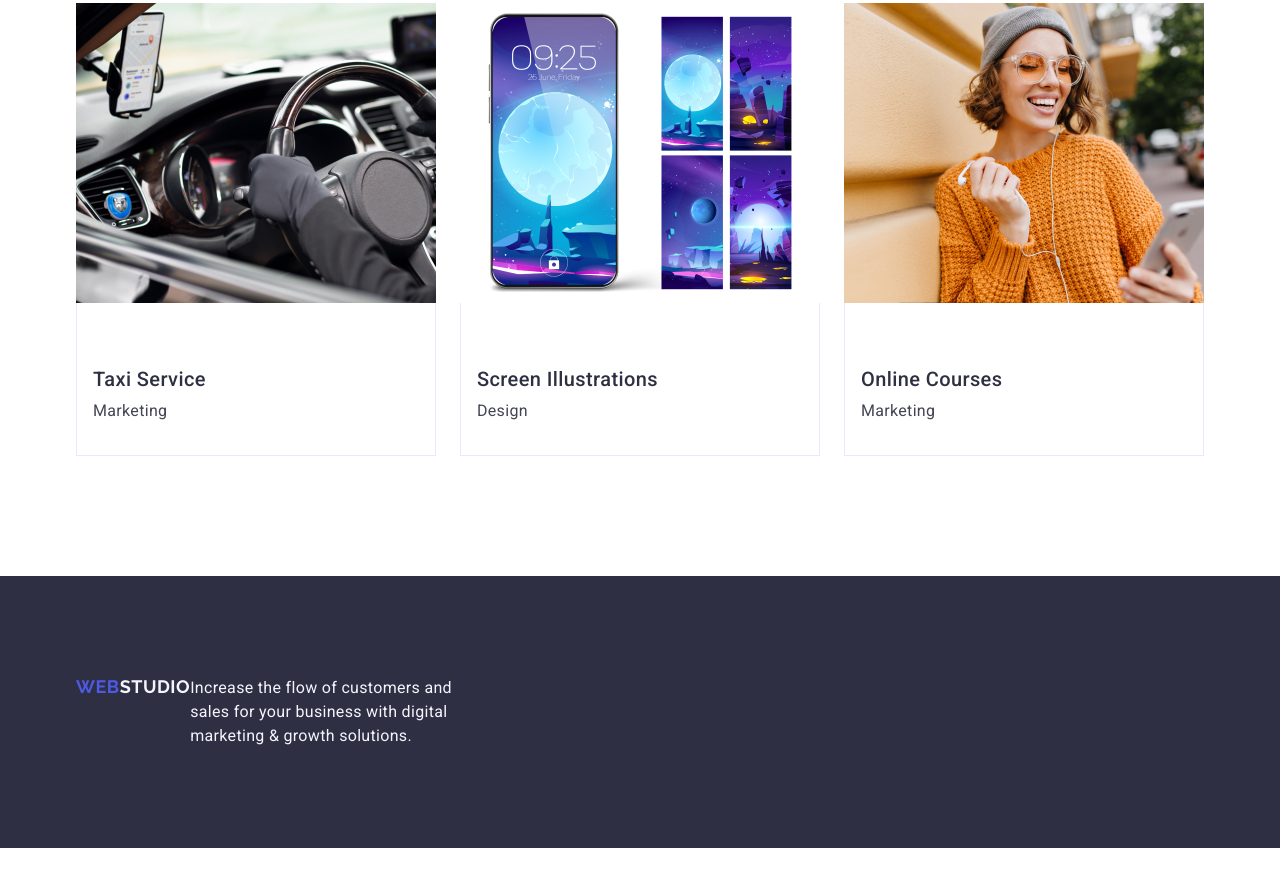
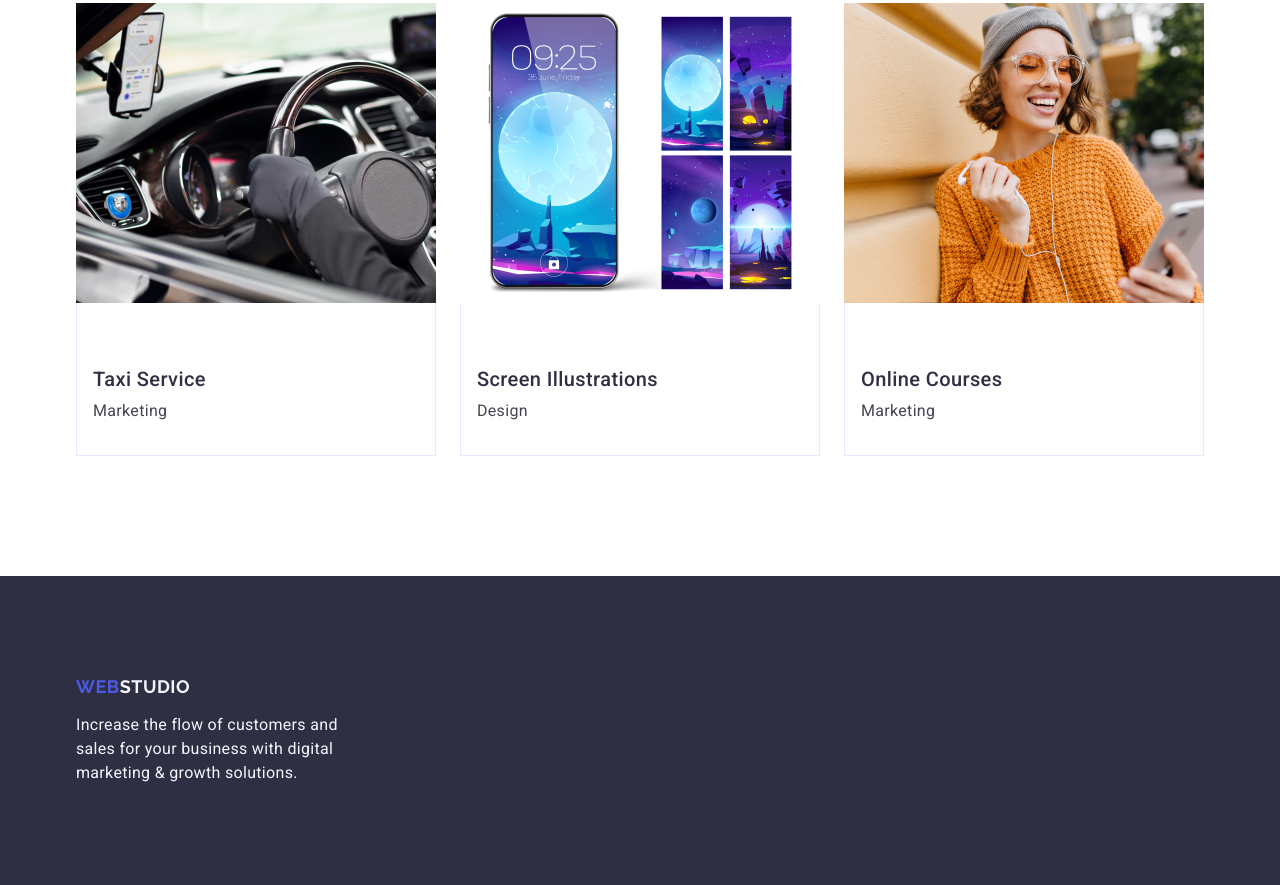
Before and after one commit to kkvaldys/goit-markup-hw-04, a plain HTML site: page index.html in a window 1280 px wide. Shown: the part 2743-3628 px from the top of the page. Before the commit the page ends 3591 px from the top, so only its background shows below. Drawn offline with nearby package versions, Linux system fonts and the light colour scheme.

Commit message:
Update styles.css

```diff
--- a/css/styles.css
+++ b/css/styles.css
@@ -533,11 +533,12 @@ img {
   max-width: 1158px;
   margin: 0 auto;
   padding: 0 15px;
+  display: flex;
+  align-items: baseline;
 }
 
 .container-in-container {
-  display: flex;
-  align-items: baseline;
+  margin-right: 120px;
 }
 
 .footer-logo-studio {
```
